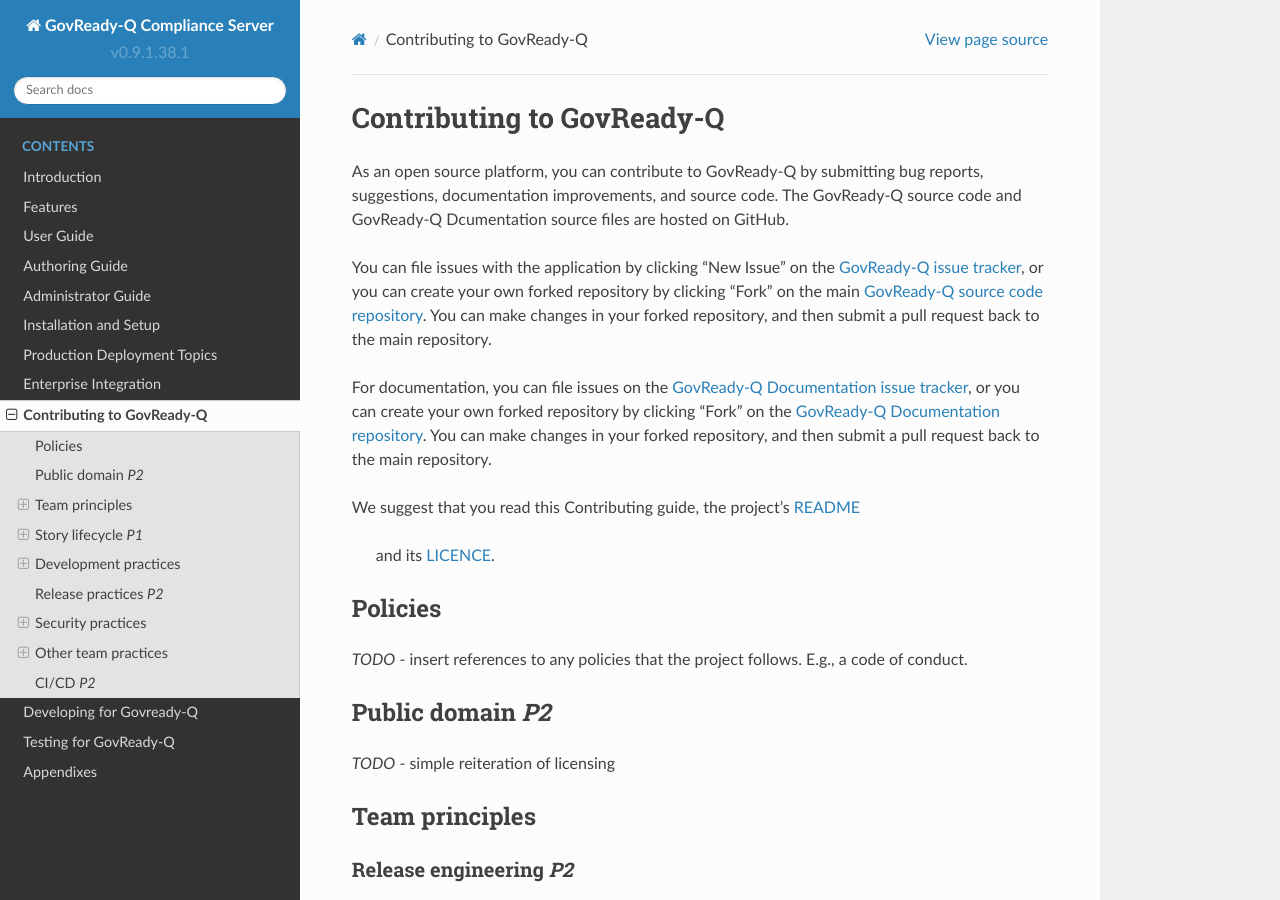
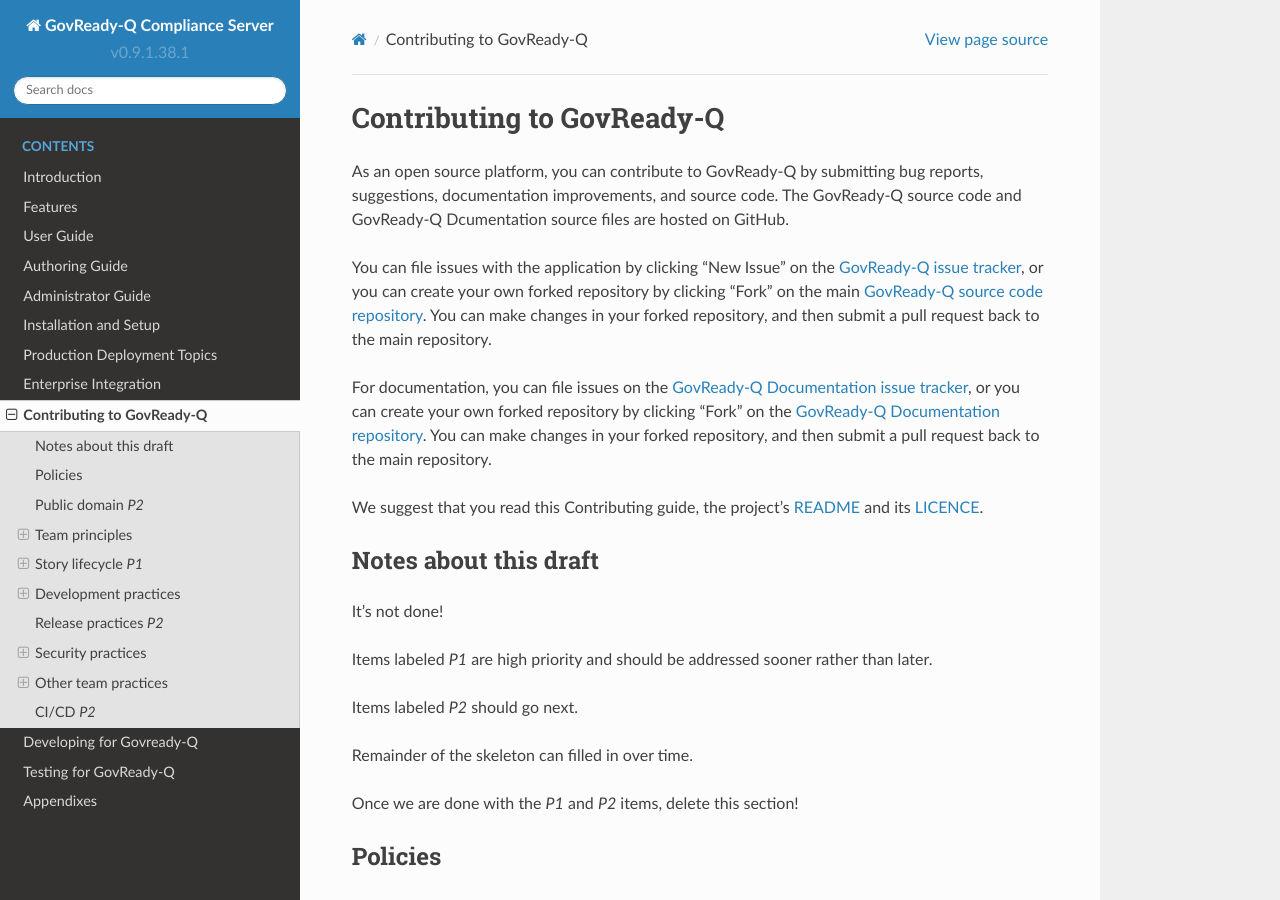
Before and after one commit to GovReady/govready-q-docs, a Sphinx documentation site: the page built from source/contributing-to-govready-q/index.rst, in a window 1280 px wide and 900 px high. Built offline with Sphinx 7.4.7 and the Read the Docs theme 2.0.0, drawn with Linux system fonts in a browser that asks for light colours.

Commit message:
Fix typo, add some notes about the draft.

```diff
--- a/source/contributing-to-govready-q/index.rst
+++ b/source/contributing-to-govready-q/index.rst
@@ -16,7 +16,19 @@
 
 We suggest that you read this Contributing guide, the project’s
 `README <https://github.com/GovReady/govready-q/blob/master/README.md>`__
- and its `LICENCE <https://github.com/GovReady/govready-q/blob/master/LICENSE.md>`__.
+and its `LICENCE <https://github.com/GovReady/govready-q/blob/master/LICENSE.md>`__.
+
+Notes about this draft
+----------------------
+It's not done!
+
+Items labeled *P1* are high priority and should be addressed sooner rather than later.
+
+Items labeled *P2* should go next.
+
+Remainder of the skeleton can filled in over time.
+
+Once we are done with the *P1* and *P2* items, delete this section!
 
 Policies
 --------
```
